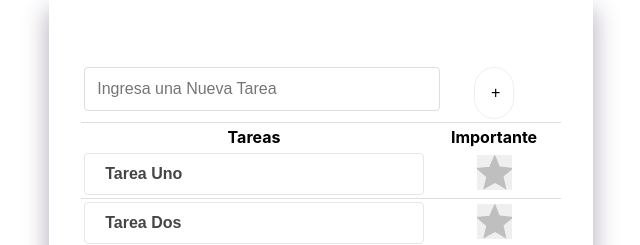
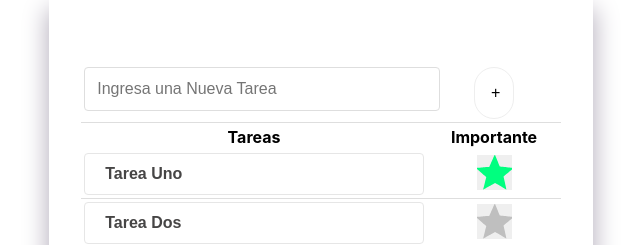
Before and after one commit to WillRock24/tareas, a React (Create React App) app: page / in a window 1280 px wide. In both pictures the pointer is over the button 813 px from the left and 172 px from the top of the page. Shown: the top 245 px of the page, without its empty margins (319-959 px from the left). Built offline with nearby package versions, Linux system fonts and the light colour scheme.

Commit message:
boton hover

```diff
--- a/src/index.css
+++ b/src/index.css
@@ -14,6 +14,15 @@ body {
   background-position:center;
   border: 0px ;
 }
+.botongris:hover{
+  background-image:url(./img/sverde.svg);
+  background-repeat:no-repeat;
+  height:35px;
+  width:35px;
+  background-position:center;
+  border: 0px ;
+}
+
 .botonverde{
   background-image:url(./img/sverde.svg);
   background-repeat:no-repeat;
@@ -22,6 +31,8 @@ body {
   background-position:center;
   border: 0px ;
 }
+
+
 table {
   border-collapse: collapse;
   border-spacing: 0;
@@ -66,7 +77,7 @@ td {
   line-height: 1;
 }
 
- [type=text]:focus, [type=text]:active, select:focus, select:active{
+ [type=text]:focus, [type=text]:active{
   border: 1px solid #afafaf;
   box-shadow: inset 0 1px 1px rgba(0, 0, 0, 0.1), 0 0 6px #a9aaa9;
 }
```
